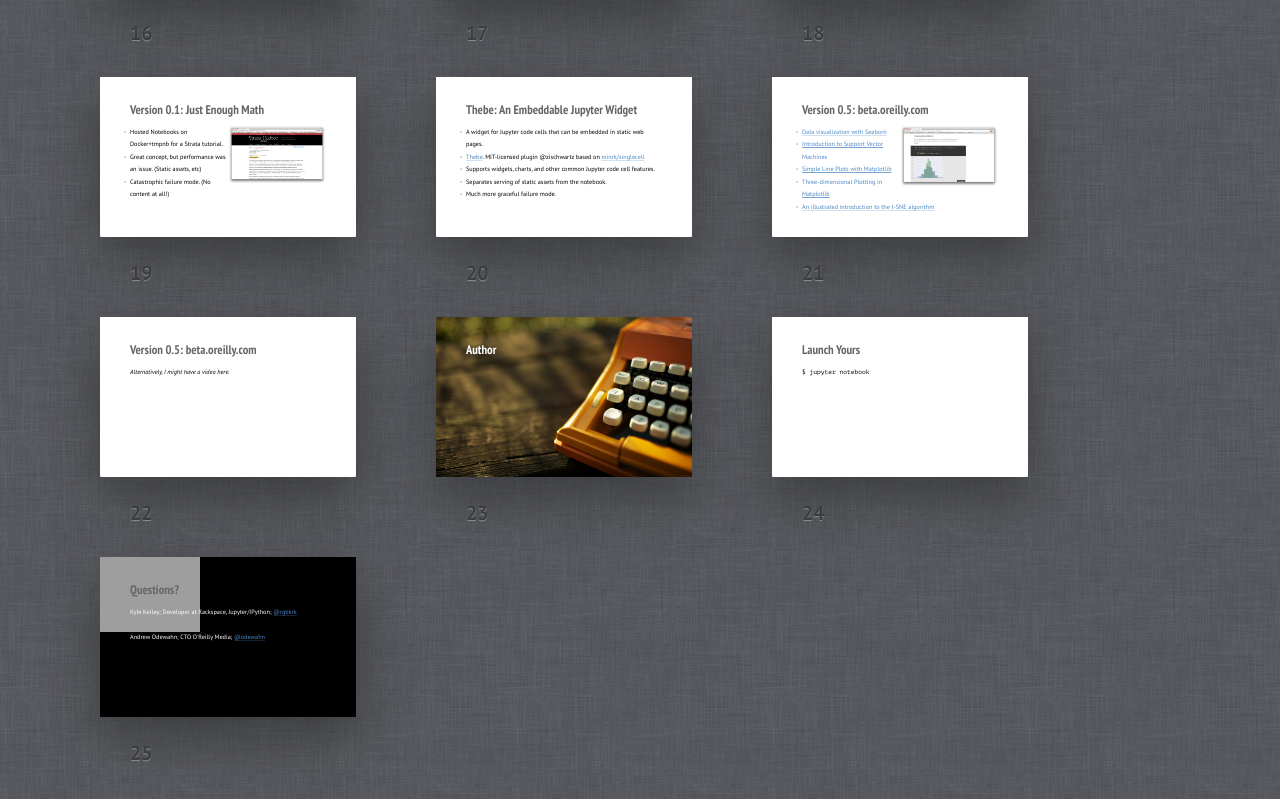
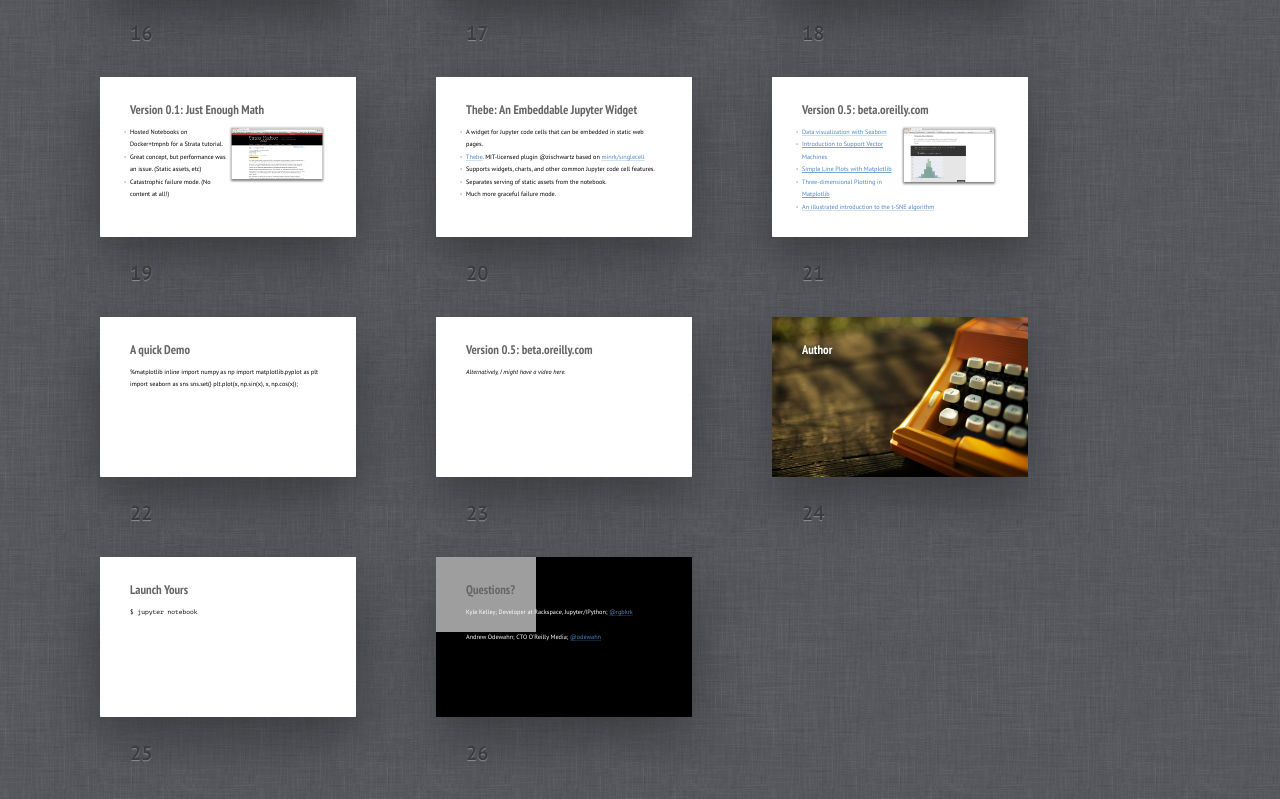
Before and after one commit to rgbkrk/jupyter-environments-talk, a plain HTML site: page index.html in a window 1280 px wide. Shown: the part 1643-2442 px from the top of the page. Drawn offline with Linux system fonts and the light colour scheme; grey boxes are pictures that could not be loaded; a script that the page names is missing.

Commit message:
added thebe

```diff
--- a/index.html
+++ b/index.html
@@ -6,8 +6,17 @@
 	<meta name="viewport" content="width=792, user-scalable=no">
 	<meta http-equiv="x-ua-compatible" content="ie=edge">
 	<link rel="stylesheet" href="assets/shower-ribbon/styles/screen.css">
+
 </head>
 <body class="list">
+	<script src="https://rawgit.com/oreillymedia/thebe/master/static/main-built.js" type="text/javascript" charset="utf-8"></script>
+	<script>
+	    $(function(){
+	        new Thebe({url:"http://oreillyorchard.com:8000"});
+	    });
+	</script>
+
+
 	<header class="caption">
 		<h1>On Demand Analytic and Learning Environments with Jupyter</h1>
         <p>Kyle Kelley; Developer at Rackspace, Jupyter/IPython; <a href="https://twitter.com/rgbkrk">@rgbkrk</a></p>
@@ -258,6 +267,18 @@
 	</div></section>
 
 	<section class="slide"><div>
+		<h2>A quick Demo</h2>
+		<pre data-executable='true'>
+		%matplotlib inline
+		import numpy as np
+		import matplotlib.pyplot as plt
+		import seaborn as sns
+		sns.set()
+		plt.plot(x, np.sin(x), x, np.cos(x));
+		</pre>
+	</div></section>
+
+	<section class="slide"><div>
 		<h2>Version 0.5: beta.oreilly.com</h2>
 		<i>Alternatively, I might have a video here.</i>
 	</div></section>
```
